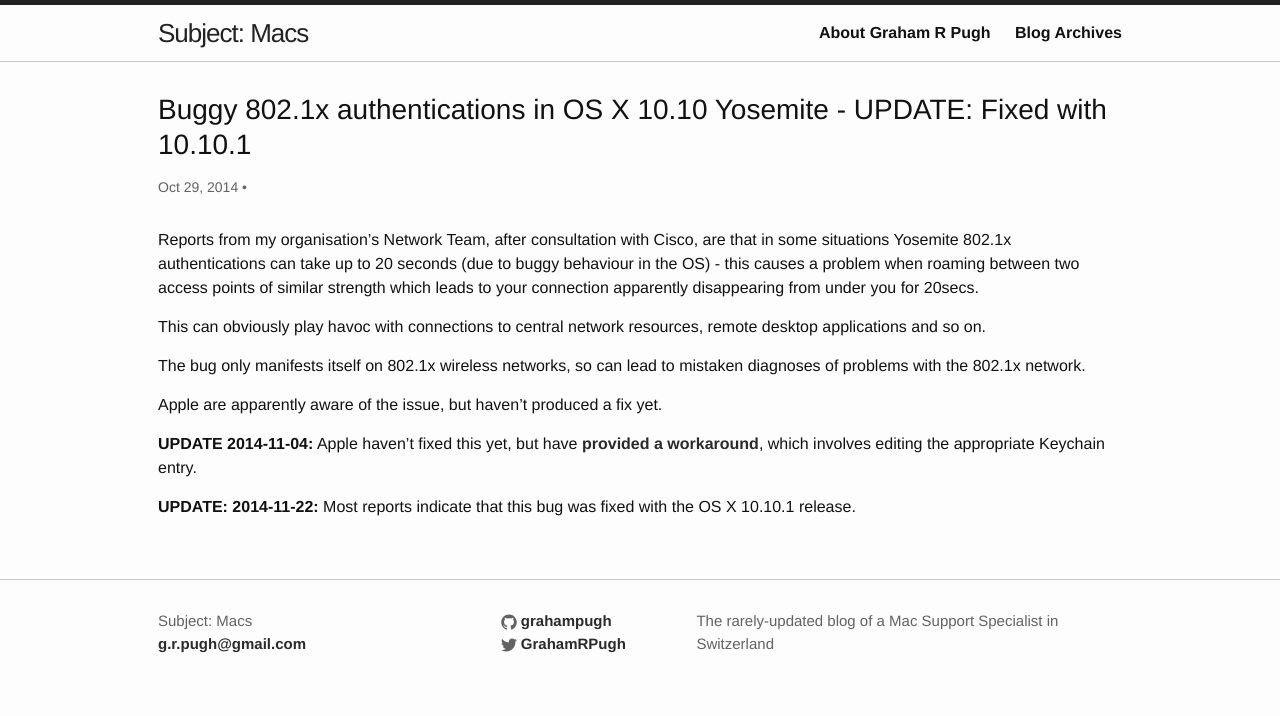
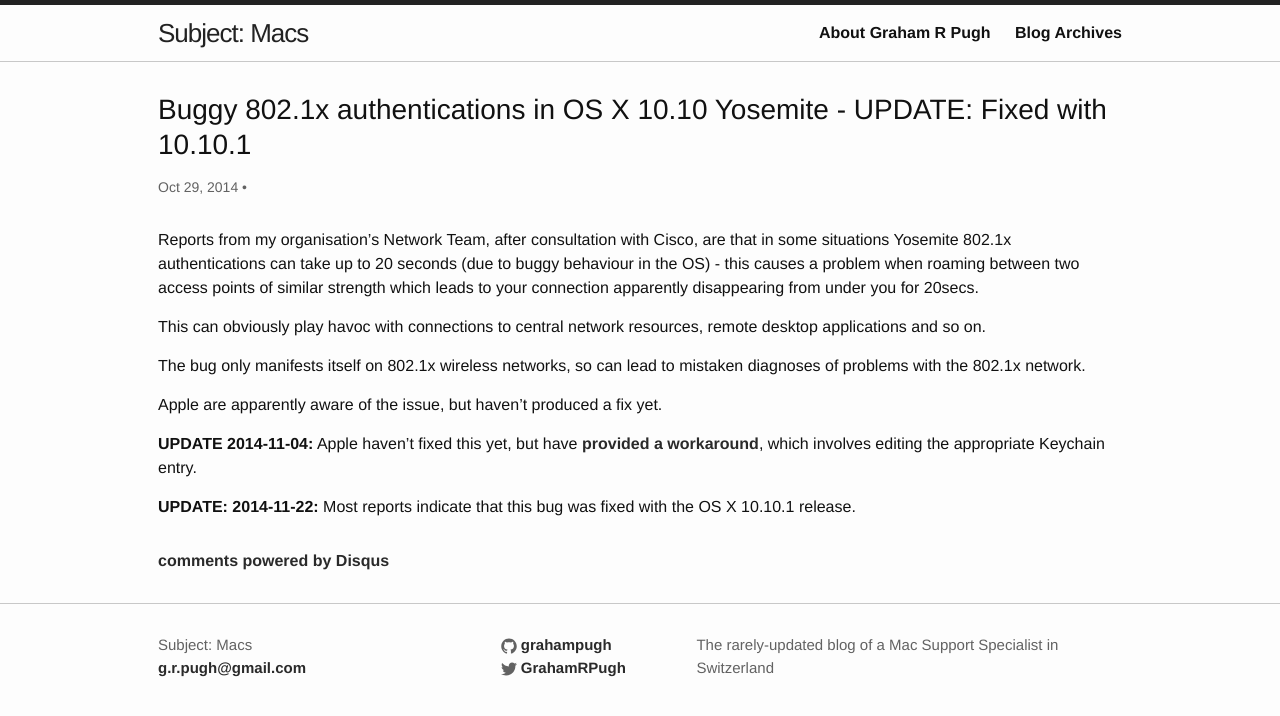
Before and after one commit to grahampugh/grahampugh.github.io, a Jekyll site: the page built from _posts/2014-10-29-buggy-802-1x-authentication.md, in a window 1280 px wide. Shown: the top 716 px of the page. Built offline with Jekyll 4.4.1, drawn with Linux system fonts in a browser that asks for light colours; comment, search, counter and statistics services are not loaded.

Commit message:
Didn't work - revert to old

```diff
--- a/_includes/comments.html
+++ b/_includes/comments.html
@@ -1,5 +1,5 @@
 {% if page.comments %}
-<!-- <div id="disqus_thread"></div>
+<div id="disqus_thread"></div>
 <script type="text/javascript">
 	/* * * CONFIGURATION VARIABLES: EDIT BEFORE PASTING INTO YOUR WEBPAGE * * */
 	var disqus_shortname = 'grahamrpugh'; // required: replace example with your forum shortname
@@ -13,10 +13,10 @@
 	})();
 </script>
 <noscript>Please enable JavaScript to view the <a href="http://disqus.com/?ref_noscript">comments powered by Disqus.</a></noscript>
-<a href="http://disqus.com" class="dsq-brlink">comments powered by <span class="logo-disqus">Disqus</span></a> -->
+<a href="http://disqus.com" class="dsq-brlink">comments powered by <span class="logo-disqus">Disqus</span></a>
 
 
-<div id="disqus_thread"></div>
+<!-- <div id="disqus_thread"></div>
 <script>
 
 /*
@@ -37,5 +37,5 @@
 (d.head || d.body).appendChild(s);
 })();
 </script>
-<noscript>Please enable JavaScript to view the <a href="https://disqus.com/?ref_noscript">comments powered by Disqus.</a></noscript>
+<noscript>Please enable JavaScript to view the <a href="https://disqus.com/?ref_noscript">comments powered by Disqus.</a></noscript> -->
 {% endif %}
```
